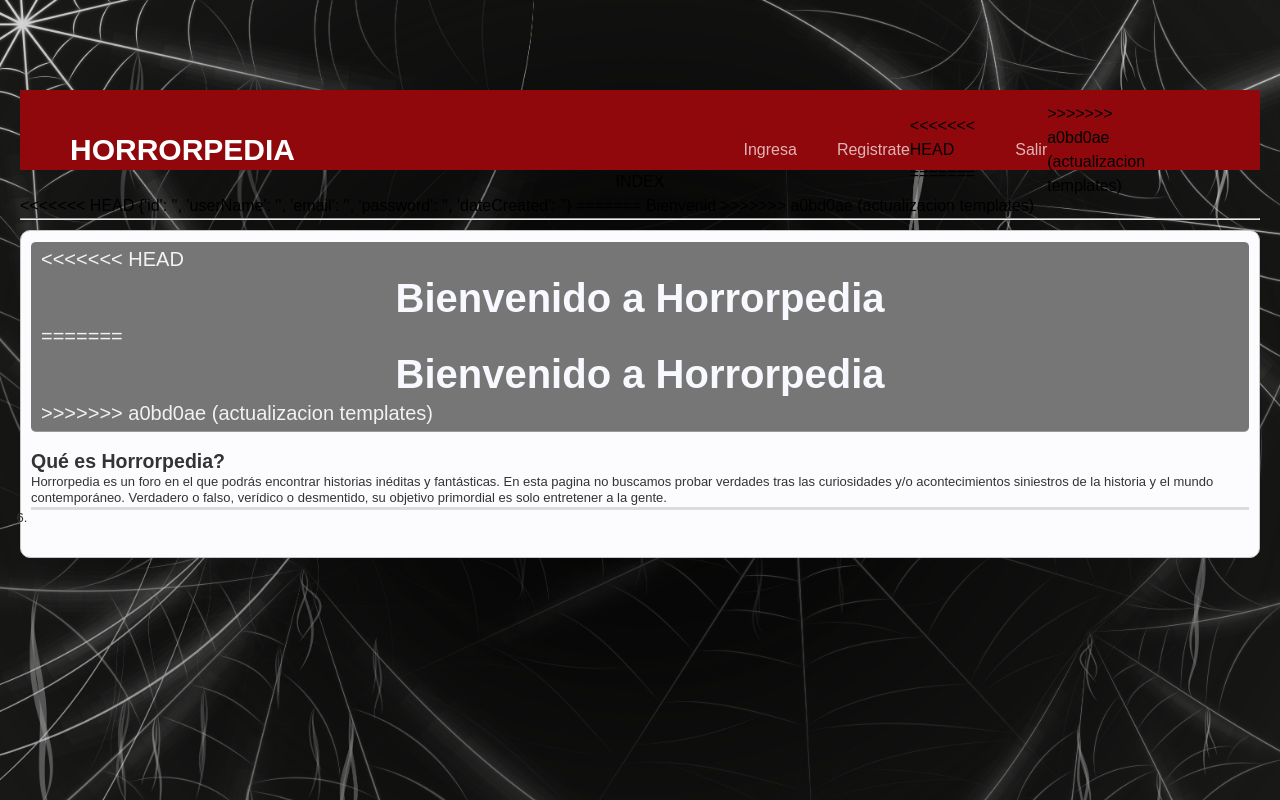
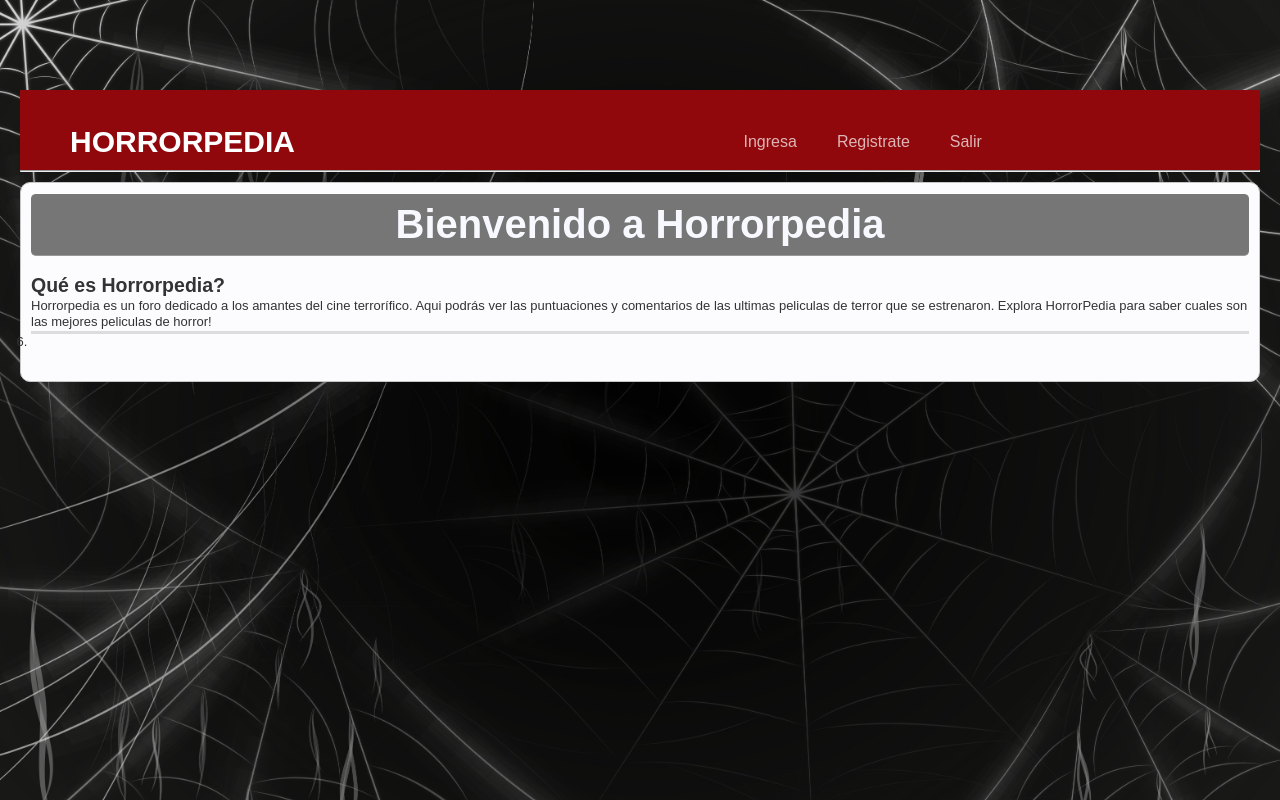
Before and after one commit to AngelMoraH/proyecto1-DBP, a Flask app: page / in a window 1280 px wide. Run offline with Flask 2, Linux system fonts and the light colour scheme; data that the repository does not hold is empty; some libraries are stand-ins or nearby versions.

Commit message:
caja de comentarios y detalles de peliculas añadidos

```diff
--- a/routes/comentario.py
+++ b/routes/comentario.py
@@ -1,8 +1,10 @@
-from flask import jsonify, request,abort
+from flask import jsonify, request,abort,render_template
 from configuration import db
+from models import comentario
 from models.comentario import Comentario
 from . import routes
 import http
+
 
 @routes.route("/comentario/")
 def getComentarios():
--- a/routes/home.py
+++ b/routes/home.py
@@ -1,6 +1,7 @@
 from email import message
 from flask import render_template, session
 import json
+from models import comentario
 from routes.__init__ import routes
 from models.Movies import Movie
 from configuration import db
--- a/routes/movies.py
+++ b/routes/movies.py
@@ -1,5 +1,5 @@
 import http
-from flask import jsonify, request,abort
+from flask import jsonify, render_template, request,abort
 from configuration import db
 from models.Movies import Movie
 from . import routes
@@ -9,7 +9,6 @@ from . import routes
 def getMovies():
     res = Movie.query.all()
     return jsonify({"movies": [m.toJson() for m in res]})
-
 
 
 @routes.route("/movies/<int:movieID>")
--- a/static/styles/styles.css
+++ b/static/styles/styles.css
@@ -301,7 +301,17 @@ solid rgb(198, 198, 198);
     padding: 0;
 
 }
-
+.descripcion{
+    z-index: 1;
+    width: 540px;
+    height: 440px;
+    padding: 20px 20px;
+    background-color: #fff;
+    margin-left: 2px;
+}
+.descripcion img{
+    float: right;
+}
 
 
 
--- a/templates/auth/login.html
+++ b/templates/auth/login.html
@@ -5,11 +5,7 @@
 
 {% block body %}
 
-<<<<<<< HEAD
 <form id="login-form" class="formulario">
-=======
-<form id="login-form"  class="formulario">
->>>>>>> a0bd0ae (actualizacion templates)
     <h1>Inicia Sesion</h1>
     <div class="contenedor">
         <div class="input-contenedor">
--- a/templates/base.html
+++ b/templates/base.html
@@ -31,12 +31,8 @@
                   <ul>
                      <li><a class="nav-menu-link nav-link" href="/login">Ingresa</a></li>
                      <li><a class="nav-menu-link nav-link" href="/register">Registrate</a></li>
-<<<<<<< HEAD
-=======
                      <li><a class="nav-menu-link nav-link" href="/logout">Salir</a></li>
->>>>>>> a0bd0ae (actualizacion templates)
-                  </ul>
-               </nav>
+   </nav>
             </div>
         </div>
      </header>
--- a/templates/home/index.html
+++ b/templates/home/index.html
@@ -18,12 +18,8 @@
 {% endblock %}
 
 {% block body %}
-<p>INDEX</p>
-<<<<<<< HEAD
-{{user}}
-=======
-Bienvenid
->>>>>>> a0bd0ae (actualizacion templates)
+
+
 <hr>
 
 
@@ -32,11 +28,7 @@ display:block; left:0;">
 <ol class = "bigbox">
     <li class = "rbox">
         <div class = "littlebox">
-<<<<<<< HEAD
-            <h1 style = "color:#F8F8FF";>Bienvenido a Horrorpedia </h1>
-=======
             <h1 style = "color:#F8F8FF";>Bienvenido a Horrorpedia {{user['userName']}} </h1>
->>>>>>> a0bd0ae (actualizacion templates)
         </div>
         <ol>
             <li class = "foro2">
@@ -50,8 +42,7 @@ display:block; left:0;">
             </li>
             <li class = "foro2">
                 <div class = "div">
-                    Horrorpedia es un foro en el que podrás encontrar historias inéditas y fantásticas.
-                    En esta pagina no buscamos probar verdades tras las curiosidades y/o acontecimientos siniestros de la historia y el mundo contemporáneo. Verdadero o falso, verídico o desmentido, su objetivo primordial es solo entretener a la gente.
+                    Horrorpedia es un foro dedicado a los amantes del cine terrorífico. Aqui podrás ver las puntuaciones y comentarios de las ultimas peliculas de terror que se estrenaron. Explora HorrorPedia para saber cuales son las mejores peliculas de horror!
 
                 </div>
 
@@ -122,8 +113,9 @@ display:block; left:0;">
                 <h3 class = "littlebox" >${movie.data['nombre']}</h3>
                 <img style="width:200px" src="${movie.data['imagenURL']}" alt="logo">
                 <h2 class = "littlebox">${movie.data['fechaEstreno']}</h2>
-                <p class="littlebox">${movie.data['likes']}</p>
+                <p class="littlebox">${movie.data['calificacion']}</p>
                 <button onclick="validateLike(${movie.id},${movie.data['likes']})">Like</button>
+                <a class="button" href="/movie/${movie.id}">Explorar detalles</a>
             </div>
             `
         });
```
Also changed, not shown: templates/home/movie.html (+37 -1 lines).
